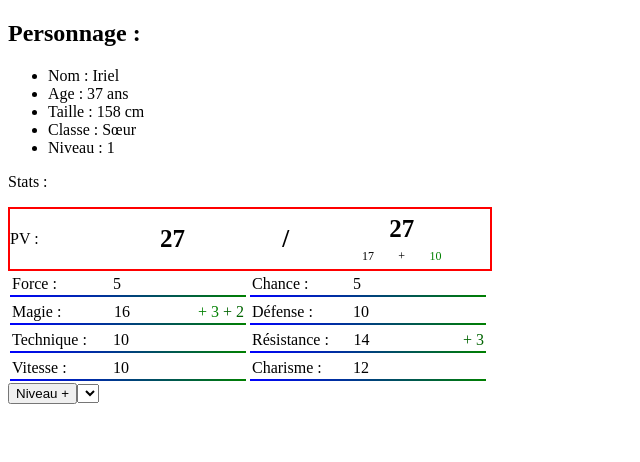
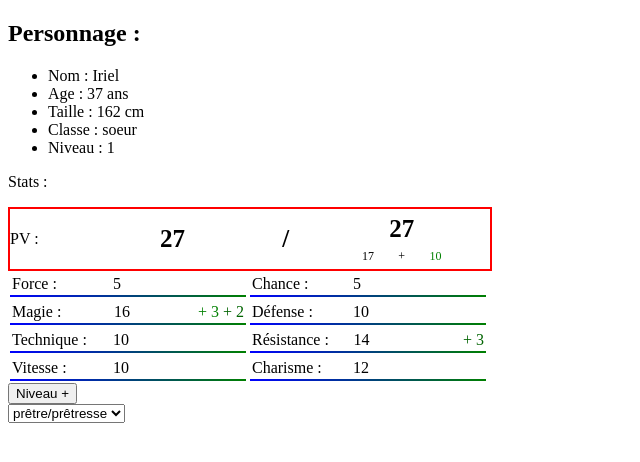
Before and after one commit to Raiden27190/FE-RPG, an Angular app: page / in a window 1280 px wide. Shown: the top 462 px of the page, without its empty margins (0-640 px from the left). Built offline with nearby package versions, Linux system fonts and the light colour scheme.

Commit message:
Combo jobs suivants

```diff
--- a/src/app/app.component.ts
+++ b/src/app/app.component.ts
@@ -1,12 +1,13 @@
 import { Component } from '@angular/core';
 import { RouterOutlet } from '@angular/router';
 import { PersonnageFormComponent } from './personnage-form/personnage-form.component';
+import { CommonModule } from '@angular/common';
 
 
 @Component({
   selector: 'app-root',
   standalone: true,
-  imports: [RouterOutlet, PersonnageFormComponent],
+  imports: [RouterOutlet, PersonnageFormComponent, CommonModule],
   templateUrl: './app.component.html',
   styleUrl: './app.component.scss'
 })
--- /dev/null
+++ b/src/app/data/personnage/jobs/job.service.ts
@@ -0,0 +1,165 @@
+import { Injectable, OnInit } from '@angular/core';
+import { Job } from './job';
+import { Observable, of } from 'rxjs';
+
+@Injectable({
+  providedIn: 'root'
+})
+export class JobService {
+
+  constructor() { }
+  public Init(): void {
+    this.soeur.jobsSuivants.push(this.pretresse);
+    this.listeJobs.push(this.soeur);
+    this.listeJobs.push(this.pretresse);
+  }
+
+  public DonnerJob(name: string): Job {
+    let foundjob = this.listeJobs.find(job => job.name === name);
+    if (!foundjob)
+      foundjob = {
+        rang: 0,
+        name: "Inconnu",
+        displayName: "Inconnu",
+        baseStats: {
+          pointsVie: 0,
+          mouvement: 0,
+          force: 0,
+          magie: 0,
+          technique: 0,
+          vitesse: 0,
+          chance: 0,
+          defense: 0,
+          resistance: 0,
+          charisme: 0
+        },
+        maxStats: {
+          pointsVie: 0,
+          mouvement: 0,
+          force: 0,
+          magie: 0,
+          technique: 0,
+          vitesse: 0,
+          chance: 0,
+          defense: 0,
+          resistance: 0,
+          charisme: 0
+        },
+        pourcentageIncrementGainNiveau: {
+          pointsVie: 0,
+          mouvement: 0,
+          force: 0,
+          magie: 0,
+          technique: 0,
+          vitesse: 0,
+          chance: 0,
+          defense: 0,
+          resistance: 0,
+          charisme: 0
+        },
+        jobsSuivants: [],
+        montee: false,
+        volante: false,
+        niveauMax: 0
+      }
+    return foundjob;
+  }
+
+  private listeJobs: Job[] = [];
+
+
+  private soeur: Job =
+    {
+      rang: 0,
+      name: "soeur",
+      displayName: "Frère/Sœur",
+      baseStats: {
+        pointsVie: 15,
+        mouvement: 4,
+        force: 5,
+        magie: 15,
+        technique: 10,
+        vitesse: 10,
+        chance: 5,
+        defense: 10,
+        resistance: 12,
+        charisme: 10
+      },
+      maxStats: {
+        pointsVie: 0,
+        mouvement: 10,
+        force: 55,
+        magie: 55,
+        technique: 40,
+        vitesse: 40,
+        chance: 40,
+        defense: 40,
+        resistance: 40,
+        charisme: 40
+      },
+      pourcentageIncrementGainNiveau: {
+        pointsVie: 100,
+        mouvement: 30,
+        force: 10,
+        magie: 95,
+        technique: 20,
+        vitesse: 20,
+        chance: 30,
+        defense: 40,
+        resistance: 60,
+        charisme: 60
+      },
+      jobsSuivants: [],
+      montee: false,
+      volante: false,
+      niveauMax: 20
+    }
+
+  private pretresse: Job =
+    {
+      rang: 1,
+      name: "pretresse",
+      displayName: "prêtre/prêtresse",
+      baseStats: {
+        pointsVie: 0,
+        mouvement: 0,
+        force: 0,
+        magie: 0,
+        technique: 0,
+        vitesse: 0,
+        chance: 0,
+        defense: 0,
+        resistance: 0,
+        charisme: 0
+      },
+      maxStats: {
+        pointsVie: 0,
+        mouvement: 10,
+        force: 110,
+        magie: 110,
+        technique: 80,
+        vitesse: 80,
+        chance: 80,
+        defense: 80,
+        resistance: 80,
+        charisme: 80
+      },
+      pourcentageIncrementGainNiveau: {
+        pointsVie: 100,
+        mouvement: 30,
+        force: 10,
+        magie: 100,
+        technique: 25,
+        vitesse: 20,
+        chance: 35,
+        defense: 45,
+        resistance: 60,
+        charisme: 60
+      },
+      jobsSuivants: [],
+      montee: false,
+      volante: false,
+      niveauMax: 40
+    }
+
+}
--- a/src/app/data/personnage/jobs/job.ts
+++ b/src/app/data/personnage/jobs/job.ts
@@ -1,63 +1,15 @@
 import { Stats } from "../stats";
 
-export class Job{
-    public name:string;
-    public baseStats: Stats;
-    public maxStats: Stats;
-    public pourcentageIncrementGainNiveau : Stats;
-    public montee:boolean;
-    public volante:boolean;
-    public jobsSuivants:Job[] = [];
-    public niveauMax:number;
+export interface Job{
+    name:string;
+    displayName:string;
+    baseStats: Stats;
+    maxStats: Stats;
+    pourcentageIncrementGainNiveau : Stats;
+    montee:boolean;
+    volante:boolean;
+    jobsSuivants:Job[];
+    niveauMax:number;
+    rang:number;
 
-    constructor(name: string, baseStats:Stats, maxStats:Stats, pourcentageIncrementNiveau:Stats, montee:boolean, volante:boolean, niveauMax:number) {
-        this.name = name;
-        this.baseStats = baseStats;
-        this.maxStats = maxStats;
-        this.pourcentageIncrementGainNiveau = pourcentageIncrementNiveau;
-        this.montee = montee;
-        this.volante = volante;
-        this.niveauMax = niveauMax;
-    }
-
-    public static readonly soeur:Job = {
-        name:"Sœur",
-        baseStats: {
-            pointsVie:15,
-            mouvement:4,
-            force:5,
-            magie:15,
-            technique:10,
-            vitesse:10,
-            chance:5,
-            defense:10,
-            resistance:12,
-            charisme:10},
-        maxStats: {
-            pointsVie:0,
-            mouvement:10,
-            force:55,
-            magie:55,
-            technique:40,
-            vitesse:40,
-            chance:40,
-            defense:40,
-            resistance:40,
-            charisme:40},
-        pourcentageIncrementGainNiveau: {
-            pointsVie:100,
-            mouvement:30,
-            force:10,
-            magie:95,
-            technique:20,
-            vitesse:20,
-            chance:30,
-            defense:40,
-            resistance:60,
-            charisme:60},
-        jobsSuivants: [],
-        montee:false,
-        volante:false,
-        niveauMax:20
-    }
 }
--- a/src/app/personnage-form/personnage-form.component.html
+++ b/src/app/personnage-form/personnage-form.component.html
@@ -16,15 +16,19 @@
     <app-stats
         [permanentStats]="personnage.statsActuelles"
         [permanentBoosts]="personnage.permanentBoosts"
-        [itemBonus]="personnage.inventaire.defensif?.bonusStats"
-
-        ></app-stats>
+        [itemBonus]="personnage.inventaire.defensif?.bonusStats">
+    </app-stats>
     <button
       name="levelUp"
       (click)="onLevelUpClick()"
       [disabled]="personnage.niveau >= personnage.job.niveauMax">
         Niveau +
     </button>
-    <select>
-    </select>
+    <div>
+
+        <select>
+            <option *ngFor="let job of personnage.job.jobsSuivants">{{job.displayName}}</option>
+        </select>
+    </div>
+
 </section>
--- a/src/app/personnage-form/personnage-form.component.ts
+++ b/src/app/personnage-form/personnage-form.component.ts
@@ -1,21 +1,21 @@
-import { CommonModule } from '@angular/common';
-import { Component, OnInit, ViewChild } from '@angular/core';
+import { CommonModule, NgFor } from '@angular/common';
+import { Component, NgModule, OnInit, ViewChild } from '@angular/core';
 import { FormsModule, NgForm } from '@angular/forms';
 import { Personnage } from '../data/personnage/personnage';
-import { Job } from '../data/personnage/jobs/job';
 import { StatsComponent } from './stats/stats.component';
 import { PointsVieComponent } from './stats/points-vie/points-vie.component';
-import { NgFor } from '@angular/common';
+import { JobService } from '../data/personnage/jobs/job.service';
 
 @Component({
   selector: 'app-personnage-form',
   standalone: true,
-  imports: [FormsModule, CommonModule, StatsComponent, PointsVieComponent],
+  imports: [CommonModule, StatsComponent, PointsVieComponent],
   templateUrl: './personnage-form.component.html',
   styleUrl: './personnage-form.component.scss'
 })
 export class PersonnageFormComponent implements OnInit {
   ngOnInit(): void {
+
     this.personnage.permanentBoosts.magie = 3;
     this.personnage.permanentBoosts.pointsVie = 10;
     this.personnage.pVActuels = this.personnage.job.baseStats.pointsVie + this.personnage.permanentBoosts.pointsVie;
@@ -36,9 +36,14 @@ export class PersonnageFormComponent implements OnInit {
       }
     }
   }
-  personnage:Personnage = new Personnage("Iriel", 37, 158, "F", Job.soeur)
+  constructor(private jobService:JobService){
+    this.jobService.Init();
+    this.personnage = new Personnage("Iriel", 37,162,"F", this.jobService.DonnerJob("soeur"));
+  }
 
-  xpRestante = this.personnage.maxExperience-this.personnage.experience;
+
+
+  personnage:Personnage;
 
   @ViewChild('form') form!: NgForm;
 
--- a/src/app/personnage-form/stats/points-vie/points-vie.component.html
+++ b/src/app/personnage-form/stats/points-vie/points-vie.component.html
@@ -6,6 +6,4 @@
     <div class="hp-grid-stat-max hp-stat">{{pvMaxStat.toString()}}</div>
     <div class="hp-grid-plus hp-stat">+</div>
     <div class="hp-grid-bonus-max hp-stat hp-bonus">{{pvMaxBonus.toString()}}</div>
-
-
 </div>
```
Also changed, not shown: src/app/app.module.ts (added, +10 -0 lines), src/app/data/personnage/jobs/job-service.service.ts (deleted, +0 -9 lines), 2 other files (tests, documents, lock files or other folders).
